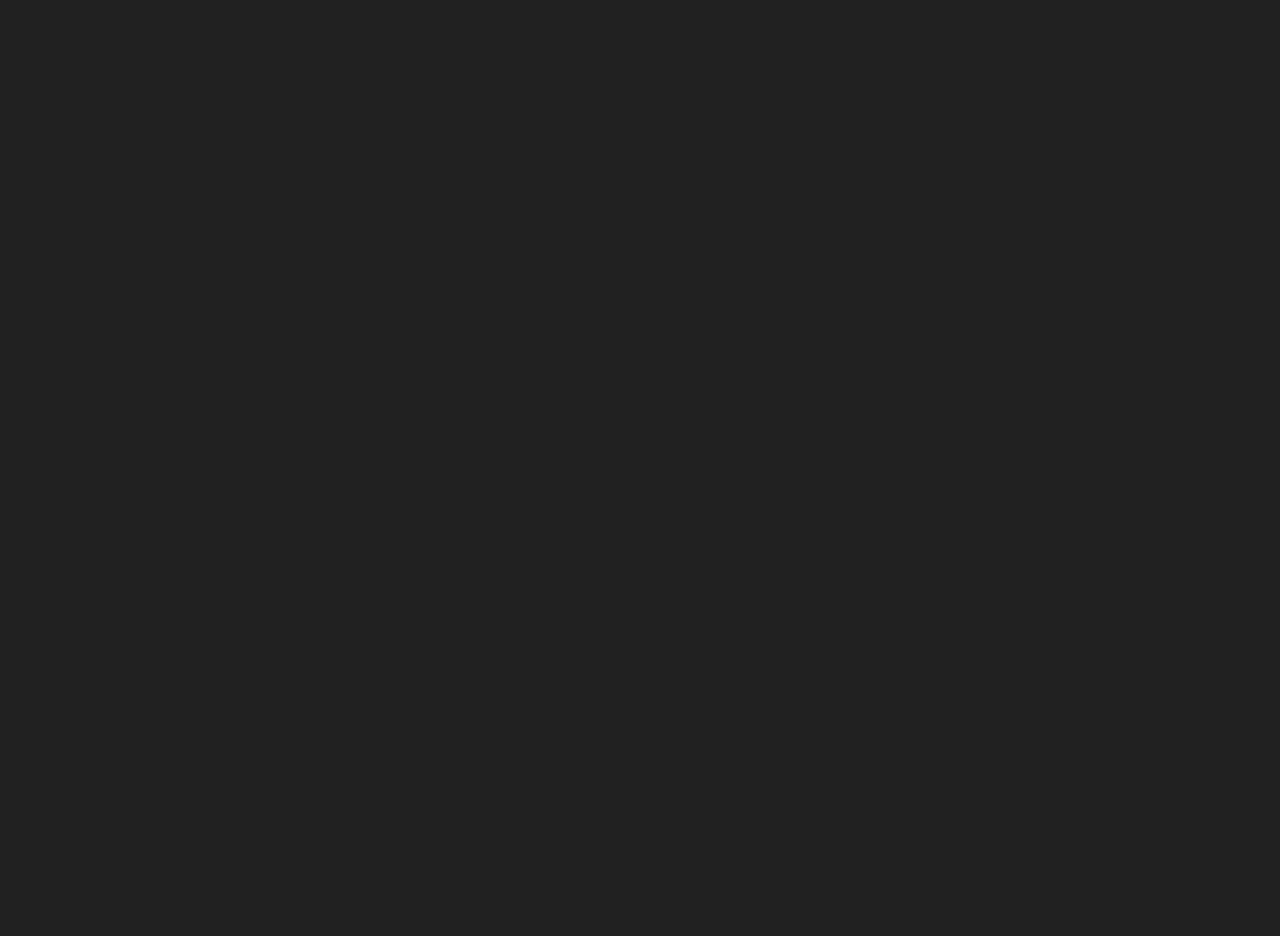
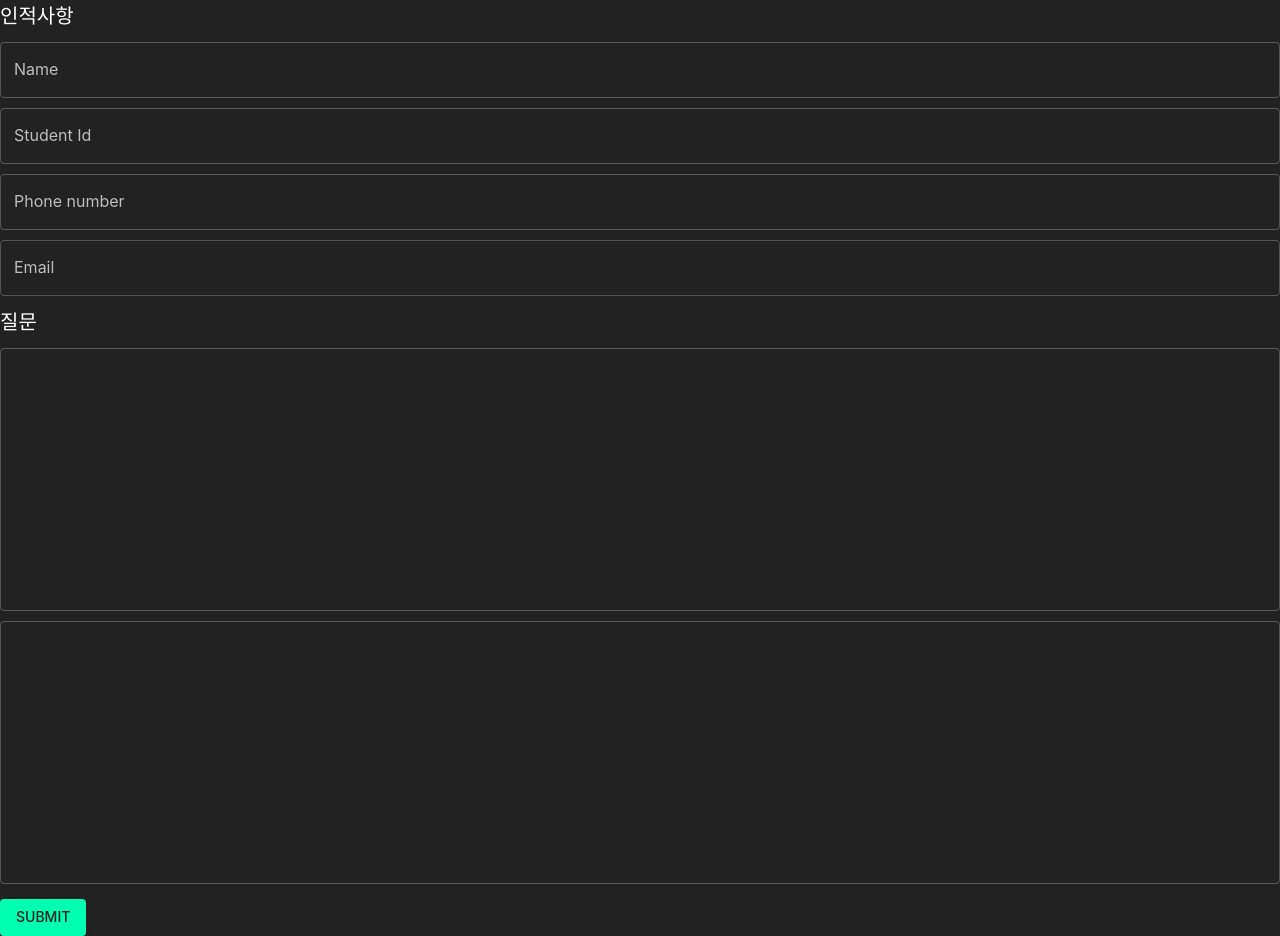
Before and after one commit to SKKUD/skkud-frontend, a React (Create React App) app: page /application in a window 1280 px wide. Before the commit this address had no page. Shown: the part 100-1036 px from the top of the page. Before the commit the page ends 800 px from the top, so only its background shows below. Built offline with nearby package versions, Linux system fonts and the light colour scheme; no server answers; a web font is replaced by a local one.

Commit message:
Add ApplicationForm

```diff
--- a/src/components/Main/project/ProjectList.jsx
+++ b/src/components/Main/project/ProjectList.jsx
@@ -28,7 +28,7 @@ export default function ProjectList() {
         .reverse()
         .map((project) => (
             <Link
-                to={`/projectdetail/${project._id}`}
+                to={`/maintab/projectdetail/${project._id}`}
                 style={{
                     textDecoration: 'none',
                     display: 'contents',
--- /dev/null
+++ b/src/hooks/Application.jsx
@@ -0,0 +1,53 @@
+import { useEffect, useState } from 'react';
+// import { useParams } from 'react-router-dom';
+import axios from 'axios';
+
+export const useApplicationFormApi = () => {
+    const [form, setform] = useState({});
+
+    useEffect(() => {
+        const fetchEvents = async () => {
+            const res = await axios.get(`http://localhost:8000/applies/appliers`);
+            setform(res.data.data);
+        };
+        fetchEvents();
+    }, []);
+
+    return [form];
+};
+
+export const useAppliedUserApi = () => {
+    const [users, setUsers] = useState({});
+
+    useEffect(() => {
+        const fetchEvents = async () => {
+            const res = await axios.get(`http://localhost:8000/applies/appliedUsers`);
+            setUsers(res.data.data);
+        };
+        fetchEvents();
+    }, []);
+
+    return [users];
+};
+
+export const useApplicationFormDetailApi = () => {
+    const [title, setTitle] = useState('');
+    const [introduction, setIntro] = useState('');
+    const [questions, setQuestions] = useState([]);
+    const [_id, setId] = useState('');
+
+    useEffect(() => {
+        const fetchEvents = async () => {
+            const res = await axios.get(`http://localhost:8000/applies/appliers`);
+            return res.data.data;
+        };
+        fetchEvents().then((data) => {
+            setTitle(data[0].title);
+            setIntro(data[0].introduction);
+            setQuestions(data[0].questions);
+            setId(data[0]._id);
+        });
+    }, []);
+
+    return { title, introduction, questions, _id };
+};
--- /dev/null
+++ b/src/pages/ApplicationForm.jsx
@@ -0,0 +1,128 @@
+import React, { useState } from 'react';
+import axios from 'axios';
+import { useNavigate } from 'react-router-dom';
+import TextField from '@mui/material/TextField';
+import Button from '@mui/material/Button';
+import Typography from '@mui/material/Typography';
+import Box from '@mui/material/Box';
+import { useApplicationFormDetailApi, useAppliedUserApi } from '../hooks/Application';
+import Header from '../components/common/Header';
+
+export default function ApplicationForm() {
+    // const [form, setForm] = useState({});
+
+    const form = useApplicationFormDetailApi();
+
+    const { title, introduction, questions } = form;
+
+    const appliers = useAppliedUserApi();
+    console.log(appliers);
+
+    const navigate = useNavigate();
+    const navigateToMainTab = () => {
+        navigate('/maintab');
+    };
+
+    const [name, setName] = useState('');
+    const [studentId, setStudentId] = useState('');
+    const [phoneNumber, setPhoneNumber] = useState('');
+    const [email, setEmail] = useState('');
+    const [documentAnswer1, setDocumentAnswer1] = useState('');
+    const [documentAnswer2, setDocumentAnswer2] = useState('');
+    const documentAnswers = [];
+
+    const HandlPostSubmit = async () => {
+        if (name === '') {
+            alert('이름을 입력하세요');
+        } else if (phoneNumber === '') {
+            alert('연락처를 입력하세요');
+        } else {
+            documentAnswers.push(documentAnswer1);
+            documentAnswers.push(documentAnswer2);
+            const application = { name, studentId, phoneNumber, email, documentAnswers };
+            await axios
+                .post('http://localhost:8000/applies/appliedUsers', application)
+                .then((response) => {
+                    console.log(response.status);
+                })
+                .then(() => {
+                    navigateToMainTab();
+                })
+                .catch((error) => {
+                    console.log(error);
+                });
+        }
+    };
+
+    return (
+        <Box>
+            <Header />
+
+            <form>
+                <Typography variant="h4">{title}</Typography>
+                <p>{introduction}</p>
+                <Typography variant="h6">인적사항</Typography>
+                <TextField
+                    fullWidth
+                    label="Name"
+                    id="name"
+                    sx={{ mt: '10px' }}
+                    onChange={(e) => setName(e.target.value)}
+                />
+                <TextField
+                    fullWidth
+                    label="Student Id"
+                    id="StudentId"
+                    sx={{ mt: '10px' }}
+                    onChange={(e) => setStudentId(e.target.value)}
+                />
+                <TextField
+                    fullWidth
+                    label="Phone number"
+                    id="StudentId"
+                    sx={{ mt: '10px' }}
+                    onChange={(e) => setPhoneNumber(e.target.value)}
+                />
+                <TextField
+                    fullWidth
+                    label="Email"
+                    id="Email"
+                    sx={{ mt: '10px', mb: '10px' }}
+                    onChange={(e) => setEmail(e.target.value)}
+                />
+                <Typography variant="h6">질문</Typography>
+                <TextField
+                    fullWidth
+                    label={questions[0]}
+                    id="ProjectDetail"
+                    sx={{ mt: '10px' }}
+                    multiline
+                    rows={10}
+                    onChange={(e) => setDocumentAnswer1(e.target.value)}
+                />
+                <TextField
+                    fullWidth
+                    label={questions[1]}
+                    id="ProjectDetail"
+                    sx={{ mt: '10px', mb: '10px' }}
+                    multiline
+                    rows={10}
+                    onChange={(e) => setDocumentAnswer2(e.target.value)}
+                />
+
+                <Box
+                    sx={{
+                        display: 'flex',
+                        mt: '5px',
+                        alignContent: 'center',
+                        justifyContent: 'space-between'
+                    }}
+                >
+                    <Button variant="contained" onClick={HandlPostSubmit}>
+                        submit
+                    </Button>
+                </Box>
+            </form>
+        </Box>
+    );
+}
--- a/src/pages/MainPage.jsx
+++ b/src/pages/MainPage.jsx
@@ -3,6 +3,7 @@ import { Routes, Route, Link } from 'react-router-dom';
 import Onboarding from './Onboarding';
 import Login from '../components/common/Login';
 import MainTab from './Tabs/MainTab';
+import ApplicationForm from './ApplicationForm';
 
 export default function MainPage() {
     return (
@@ -15,6 +16,7 @@ export default function MainPage() {
                 <Route path="/" element={<Onboarding />} />
                 <Route path="/login" element={<Login />} />
                 <Route path="/maintab/*" element={<MainTab />} />
+                <Route path="/application" element={<ApplicationForm />} />
             </Routes>
         </>
     );
--- a/src/pages/Tabs/Project/EditProject.jsx
+++ b/src/pages/Tabs/Project/EditProject.jsx
@@ -15,7 +15,7 @@ export default function EditProject() {
     // const history = createBrowserHistory();
     const navigate = useNavigate();
     const navigateToProject = () => {
-        navigate('/project');
+        navigate('/maintab/project');
     };
     const PostDetail = useProjectPostDetailApi();
 
--- a/src/pages/Tabs/Project/PostProject.jsx
+++ b/src/pages/Tabs/Project/PostProject.jsx
@@ -12,7 +12,7 @@ import PreImages from '../../../components/Main/project/PreImages';
 export default function PostProject() {
     const navigate = useNavigate();
     const navigateToProject = () => {
-        navigate('/project');
+        navigate('/maintab/project');
     };
 
     const [title, setTitle] = useState('');
--- a/src/pages/Tabs/Project/ProjectDetail.jsx
+++ b/src/pages/Tabs/Project/ProjectDetail.jsx
@@ -30,7 +30,7 @@ export default function ProjectDetail() {
         <>
             <Box sx={{ display: 'flex', justifyContent: 'end', mb: '15px' }}>
                 <Link
-                    to={`/editproject/${_id}`}
+                    to={`/maintab/editproject/${_id}`}
                     style={{
                         textDecoration: 'none',
                         display: 'contents',
--- a/src/pages/Tabs/Project/TabProject.jsx
+++ b/src/pages/Tabs/Project/TabProject.jsx
@@ -6,7 +6,6 @@ import { Link } from 'react-router-dom';
 import PostBtn from '../../../components/Main/project/PostBtn';
 import ProjectList from '../../../components/Main/project/ProjectList';
 import { UserContext } from '../../../context/UserContext';
-
 
 export default function TabProject() {
     const { user } = useContext(UserContext);
@@ -25,7 +24,7 @@ export default function TabProject() {
     return (
         <>
             {user ? (
-                <Link to="/postproject" style={{ textDecoration: 'inherit' }}>
+                <Link to="/maintab/postproject" style={{ textDecoration: 'inherit' }}>
                     <PostBtn />
                 </Link>
             ) : (
```
Also changed, not shown: src/components/common/SideBar.jsx (+11 -2 lines).
